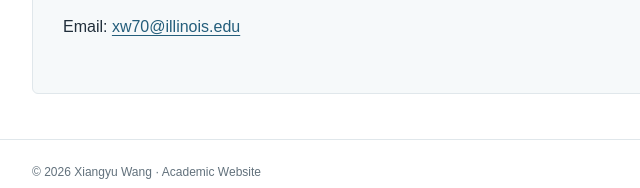
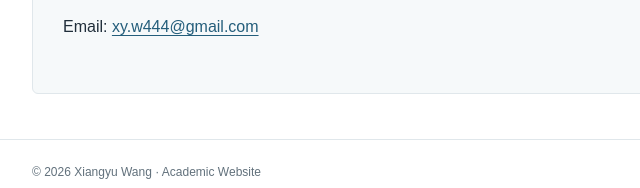
Before and after one commit to xyw6/xyw6.github.io, a plain HTML site: page index.html in a window 1280 px wide. Shown: the part 2469-2657 px from the top of the page, 128-768 px from the left. Drawn offline with Linux system fonts and the light colour scheme.

Commit message:
Update email

```diff
--- a/index.html
+++ b/index.html
@@ -171,7 +171,7 @@
     <div id="contact" class="contact">
       <h2>Contact</h2>
       <p>Department of Mathematics<br>University of Illinois Urbana-Champaign</p>
-      <p>Email: <a href="mailto:xw70@illinois.edu">xw70@illinois.edu</a></p>
+      <p>Email: <a href="mailto:xy.w444@gmail.com">xy.w444@gmail.com</a></p>
     </div>
   </main>
   <footer><div class="wrap">© <span id="copyright-year">2026</span> Xiangyu Wang · Academic Website</div></footer>
```
